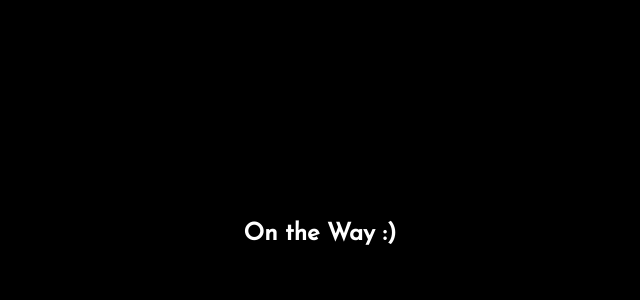
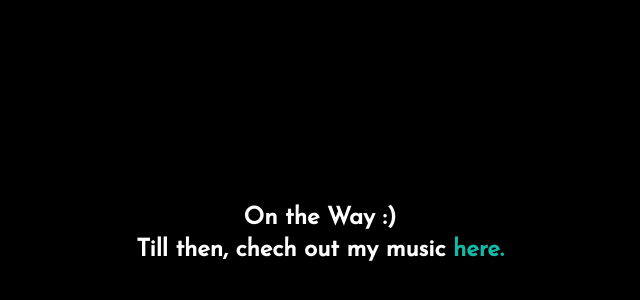
Before and after one commit to Nisharrk/nisharrk-website, a Next.js app: page /music in a window 1280 px wide. Shown: the part 166-466 px from the top of the page, without its empty margins (320-960 px from the left). Built offline with nearby package versions, Linux system fonts and the light colour scheme.

Commit message:
adds Linktree link to music page

```diff
--- a/pages/music.js
+++ b/pages/music.js
@@ -1,9 +1,16 @@
+import Link from "next/link";
 import React from "react";
 
 export default function Music() {
   return (
-    <div className="flex min-h-screen bg-black text-2xl font-bold justify-center items-center text-white">
+    <div className="flex flex-col min-h-screen bg-black text-2xl font-bold justify-center items-center text-white">
       <p>On the Way :)</p>
+      <p>
+        Till then, chech out my music{" "}
+        <a href="https://linktr.ee/nisharrk" className="text-teal-500">
+          here.
+        </a>
+      </p>
     </div>
   );
 }
```
